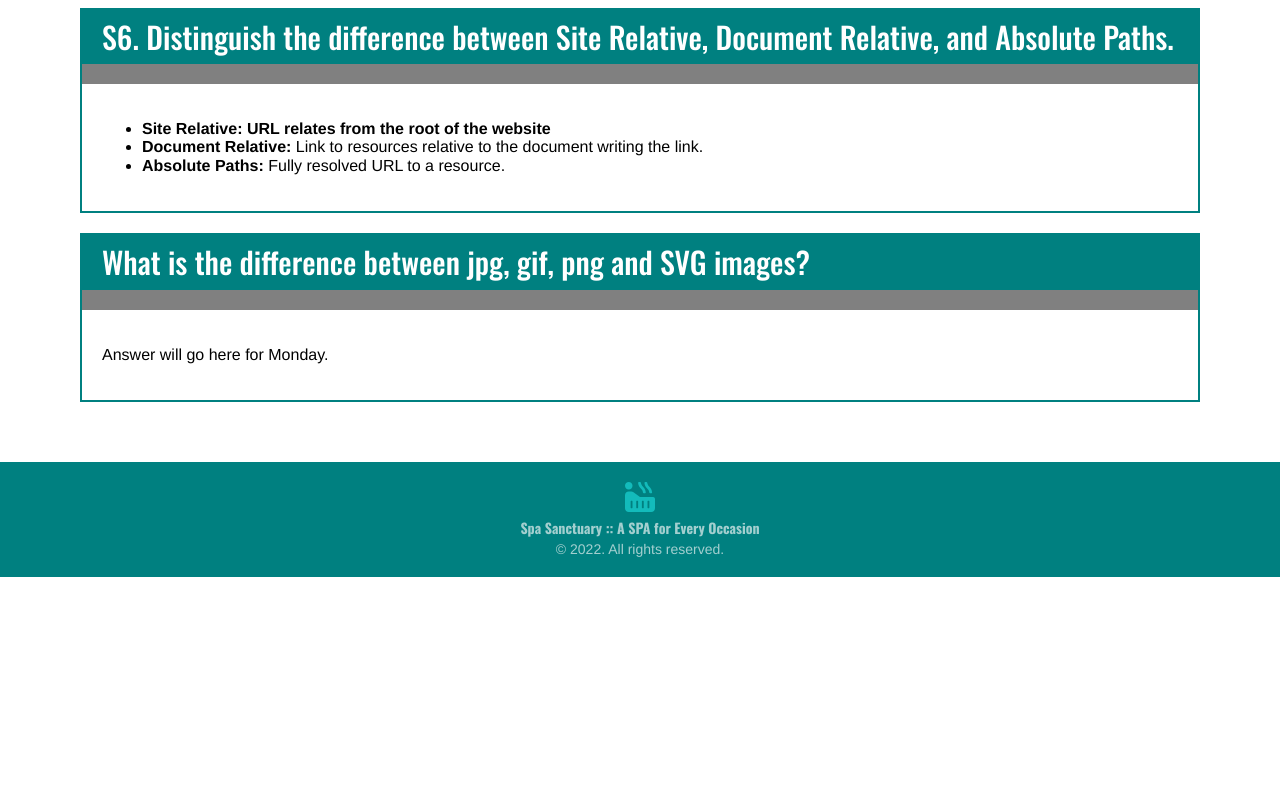
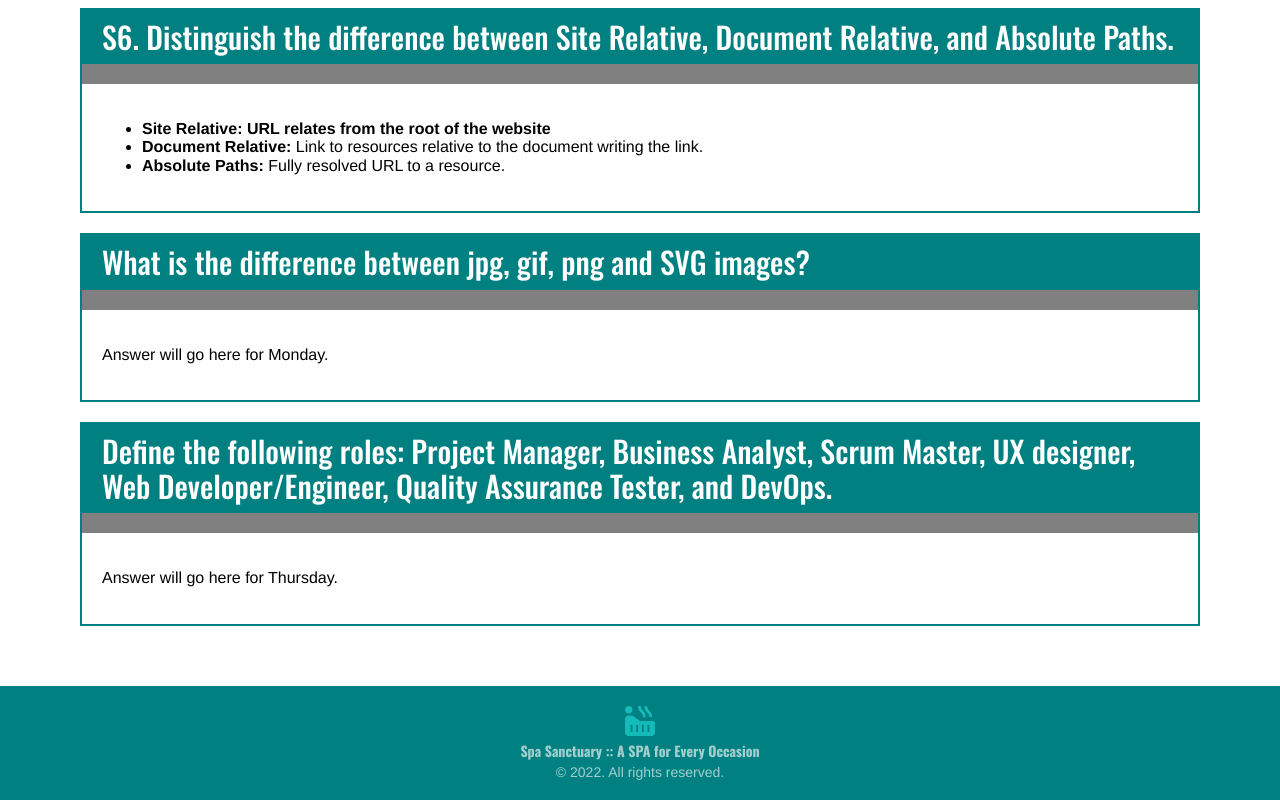
Before and after one commit to meatch/web1-2022-01-Mitch, a React (Create React App) app: page /homework in a window 1280 px wide. Shown: the part 1728-2528 px from the top of the page. Before the commit the page ends 2305 px from the top, so only its background shows below. Built offline with nearby package versions, Linux system fonts and the light colour scheme.

Commit message:
Updating homework

```diff
--- a/src/React/Homework/Essays/Essays.jsx
+++ b/src/React/Homework/Essays/Essays.jsx
@@ -44,6 +44,9 @@ const Essays = () => {
             <Essay q='What is the difference between jpg, gif, png and SVG images?'>
                 <p>Answer will go here for Monday.</p>
             </Essay>
+            <Essay q='Define the following roles: Project Manager, Business Analyst, Scrum Master, UX designer, Web Developer/Engineer, Quality Assurance Tester, and DevOps.'>
+                <p>Answer will go here for Thursday.</p>
+            </Essay>
         </EssaysStyled>
     )
 }
```
